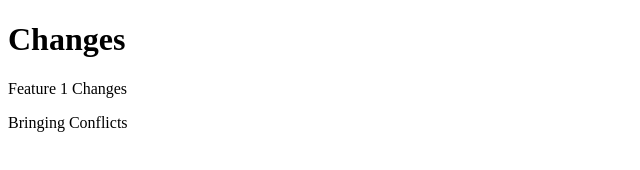
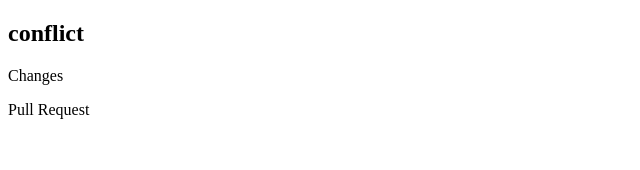
Before and after one commit to hashimbaigoff/gitEaxmple, a plain HTML site: page index.html in a window 1280 px wide. Shown: the whole page, without its empty margins (0-640 px from the left). Drawn offline with Linux system fonts and the light colour scheme.

Commit message:
Pull request

```diff
--- a/index.html
+++ b/index.html
@@ -6,8 +6,8 @@
     <title>Document</title>
 </head>
 <body>
-    <h1>Changes</h1>
-    <p>Feature 1 Changes</p>
-    <p>Bringing Conflicts</p>
+    <h2>conflict</h2>
+    <p>Changes</p>
+    <p>Pull Request</p>
 </body>
 </html>
```
